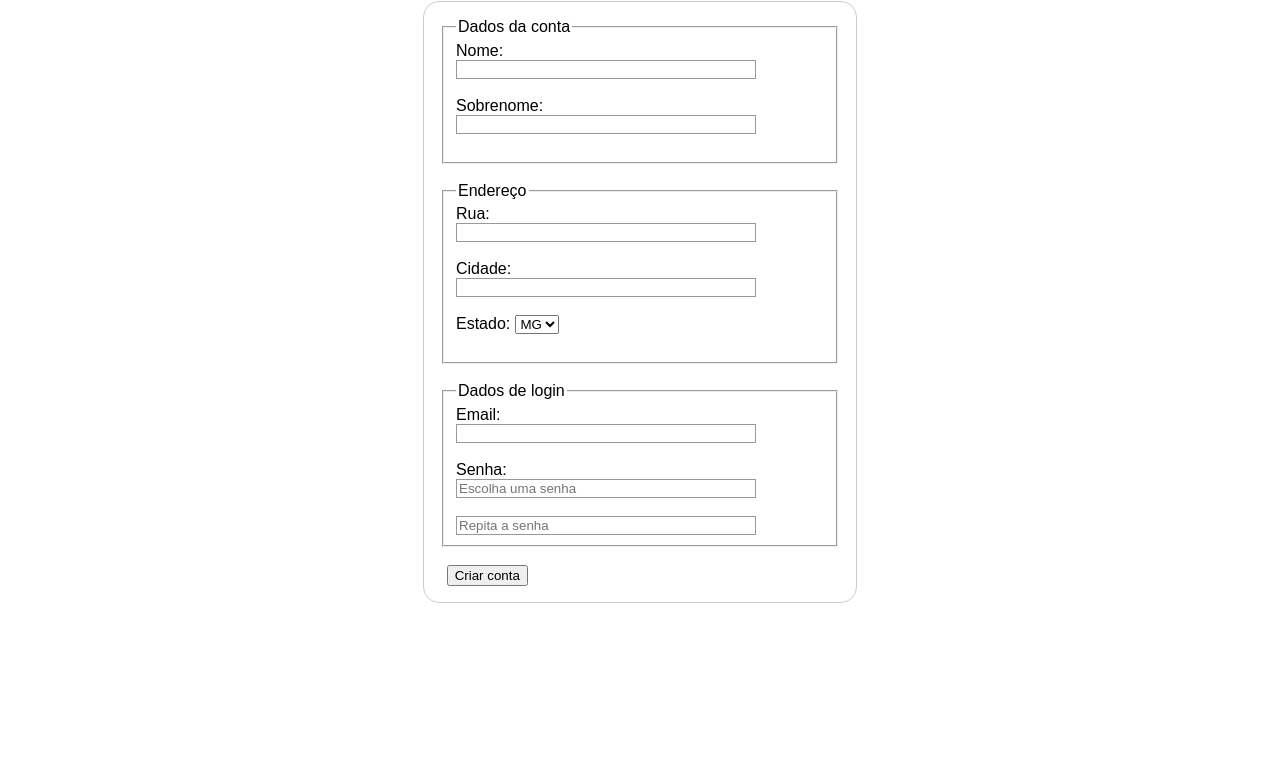
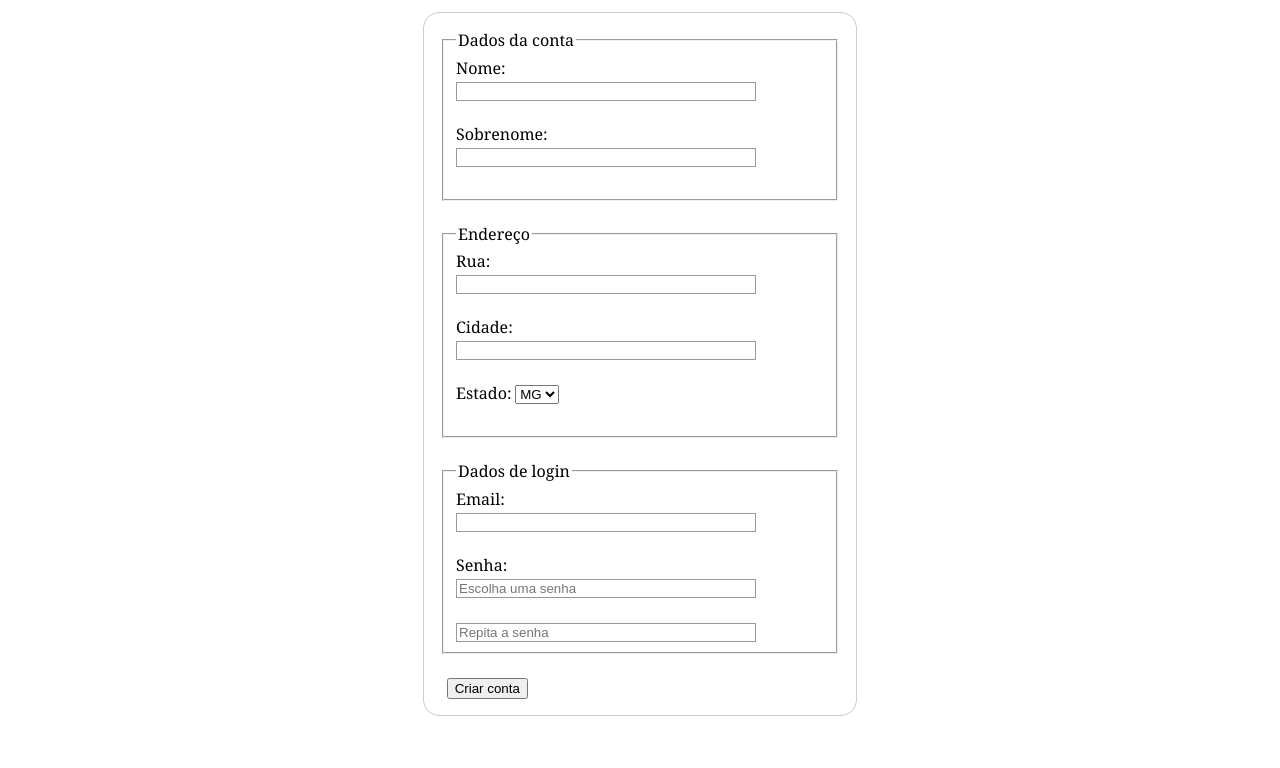
Before and after one commit to graziellyoliveira/graziellyoliveira.github.io, a plain HTML site: page index.html in a window 1280 px wide. Shown: the part 144-912 px from the top of the page. Before the commit the page ends 800 px from the top, so only its background shows below. Drawn offline with Linux system fonts and the light colour scheme.

Commit message:
change font

```diff
--- a/page.css
+++ b/page.css
@@ -1,6 +1,5 @@
 body {
-    font-family: "DIN Next", sans-serif
-}
+font-family: Cambria, Cochin, Georgia, Times, 'Times New Roman', serif;}
 header{
     padding-top:0.1%;
     background-color: #ffffff;
```
